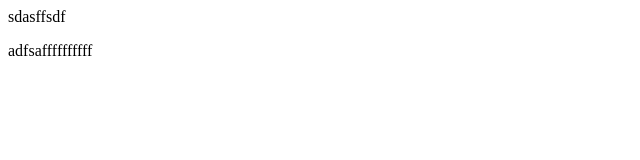
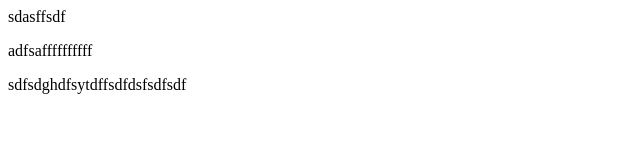
Before and after one commit to andreevmartin/newproject, a plain HTML site: page index.html in a window 1280 px wide. Shown: the whole page, without its empty margins (0-640 px from the left). Drawn offline with Linux system fonts and the light colour scheme.

Commit message:
very new

```diff
--- a/index.html
+++ b/index.html
@@ -9,5 +9,6 @@
     <p>sdasffsdf
     </p>
     <p>adfsaffffffffff</p>
+    <p>sdfsdghdfsytdffsdfdsfsdfsdf</p>
 </body>
 </html>
```
